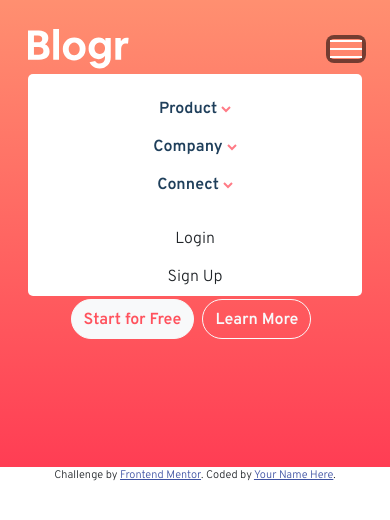
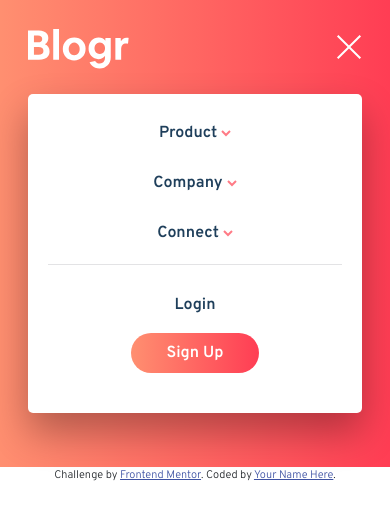
Before and after one commit to azaespa/blogr-landing-page, a plain HTML site: page index.html in a window 390 px wide. Both pictures are taken after a click on the button 346 px from the left and 49 px from the top of the page. Drawn offline with nearby package versions, Linux system fonts and the light colour scheme.

Commit message:
hamburger to close & collapse container padding

```diff
--- a/index.html
+++ b/index.html
@@ -18,17 +18,18 @@
       <a href="#" class="navbar-brand">
         <img src="images/logo.svg" alt="Blogr">
       </a>
-      <button class="navbar-toggler hamburger-btn" type="button" data-bs-toggle="collapse" data-bs-target="#navmenu">
-        <img class="hamburger-icon" src="images/icon-hamburger.svg" alt="">
+      <button class="navbar-toggler hamburger-btn" type="button" data-bs-toggle="collapse" data-bs-target="#navmenu" collapsed="false">
+        <!-- <img class="hamburger-icon" src="images/icon-hamburger.svg" alt=""> -->
     </button>
     <div class="collapse navbar-collapse" id="navmenu">
-      <div class="navbar-nav text-center nav-btns">
+      <div class="nav-btns">
+        <div class="navbar-nav text-center">
           <a role="button" class="btn nav-item nav-item-main" data-bs-toggle="collapse" href="#product">Product </a>
           <a role="button" class="btn nav-item nav-item-main" data-bs-toggle="collapse" href="#company">Company </a>
           <div class="position-relative" id="connectNav">
-          <a role="button" class="btn nav-item nav-item-main" data-bs-toggle="collapse" href="#connect" id="connectBtn">Connect </a>
-          <div class="collapse nav-links" id="connect">
-            <div class="navbar-nav text-center">
+            <a role="button" class="btn nav-item nav-item-main" data-bs-toggle="collapse" href="#connect" id="connectBtn" collapsed="false">Connect </a>
+            <div class="collapse" id="connect">
+              <div class="navbar-nav nav-links text-center">
                 <div class="nav-item"><a href="" class="nav-link">Contact</a></div>
                 <div class="nav-item"><a href="" class="nav-link">Newsletter</a></div>
                 <div class="nav-item"><a href="" class="nav-link">LinkedIn</a></div>
@@ -36,9 +37,10 @@
             </div>
           </div>
         </div>
-      <div class="navbar-nav text-center ms-auto">
-        <div class="nav-item"><button class="btn">Login</button></div>
-        <div class="nav-item"><button class="btn">Sign Up</button></div>
+        <div class="navbar-nav text-center nav-account ms-auto">
+          <div class="nav-item"><button class="btn" id="login">Login</button></div>
+          <div class="nav-item"><button class="btn" id="signup">Sign Up</button></div>
+        </div>
       </div>
     </div>
     </div>
--- a/script.js
+++ b/script.js
@@ -1,14 +1,38 @@
+const hamburgerMenu = document.querySelector(".hamburger-btn"),
+    hamburgerIcon = hamburgerMenu.querySelector(".hamburger-icon");
+
 const connectNav = document.getElementById("connectNav"),
-    connectBtn = connectNav.getElementById("connectBtn"),
-    connectCollapse = connectNav.querySelector(".collapse");
+    connectBtn = connectNav.querySelector("#connectBtn"),
+    connectCollapse = connectNav.querySelector("#connect");
 
 function init(){
-    connectBtn.addEventListener("click", handleClick);
+    hamburgerMenu.addEventListener("click", handleClickMenu)
+    connectBtn.addEventListener("click", handleClickNav);
 
 }
 
-function handleClick(event) {
-    console.log(event.target)
+function handleClickMenu(event){
+    updateCollapseAttribute(hamburgerMenu);
+    if(hamburgerMenu.getAttribute("collapsed") !== "true"){
+        hamburgerMenu.classList.add("opened");
+    } else {
+        if(hamburgerMenu.classList.contains("opened")){
+            hamburgerMenu.classList.remove("opened");
+        }
+    }
+}
+
+function handleClickNav(event) {
+    const btn = event.target;
+    updateCollapseAttribute(btn);
+}
+
+function updateCollapseAttribute(btn) {
+    if(btn.getAttribute("collapsed") !== "true" && hamburgerMenu.getAttribute("aria-expanded") !== "true") {
+        return btn.setAttribute("collapsed", "true");
+    } else {
+        return btn.setAttribute("collapsed", "false");
+    }
 }
 
 init();
--- a/style.css
+++ b/style.css
@@ -6,13 +6,15 @@
     --light-red: hsl(356, 100%, 66%);
     --very-light-red: hsl(355, 100%, 74%);
     --very-dark-blue: hsl(208, 49%, 24%);
+    --very-dark-blue-75: hsla(208, 49%, 24%, 0.75);
     /* Neutral */
     --white: hsl(0, 0%, 100%);
     --grayish-blue: hsl(240, 2%, 79%);
+    --grayish-blue-50: hsl(240, 2%, 79%, 50%);
     --very-grayish-blue: hsl(207, 13%, 34%);
     --very-dark-black-blue: hsl(240, 10%, 16%);
     /* Gradient */
-    --vlred-to-lred: linear-gradient(hsl(13, 100%, 72%), hsl(353, 100%, 62%));
+    --vlred-to-lred: linear-gradient(to right,hsl(13, 100%, 72%), hsl(353, 100%, 62%));
     --vdgray-blue-to-vddesaturated-blue: linear-gradient(hsl(237, 17%, 21%), hsl(237, 23%, 32%));
     /* Typography */
     --fs-default: 16px;
@@ -36,9 +38,21 @@ body {
     width: 100%;
 }
 
+.hamburger-btn::before {
+    content: url(images/icon-hamburger.svg);
+}
+
+.hamburger-btn.opened::before {
+    content: url(images/icon-close.svg);
+}
+
 .hamburger-btn {
     border-style: none;
     padding: 0;
+}
+
+.hamburger-btn:focus {
+    box-shadow: none;
 }
 
 .hamburger-icon {
@@ -47,8 +61,10 @@ body {
 }
 
 #navmenu {
+    margin-top: 1.25rem;
     background-color: var(--white);
     border-radius: 5px;
+    box-shadow: 0 19px 38px rgba(0,0,0,0.30);
 }
 
 .nav-item {
@@ -59,6 +75,14 @@ body {
     text-decoration: none;
 }
 
+.nav-btns {
+    padding: 1.25rem;
+}
+
+.nav-item-main {
+    margin-bottom: 0.75rem;
+}
+
 .nav-item-main:focus {
     box-shadow: none;
 }
@@ -67,17 +91,39 @@ body {
     content: url(images/icon-arrow-dark.svg);
 }
 
-.nav-btns {
-    padding: 1rem;
+.nav-item-main[collapsed="true"]{
+    color: var(--very-dark-blue-75);
 }
 
 .nav-links {
+    padding: 1.25rem;
     border-radius: 5px;
     background-color: hsl(240, 7%, 94%);
+    margin-bottom: 1.5rem;
 }
 
 .navbar-light .navbar-nav .nav-link {
-    color: var(--very-grayish-blue);
+    color: var(--very-dark-blue-75);
+}
+
+.nav-account {
+    padding: 1.25rem 0;
+    border-top: 1px solid var(--grayish-blue-50);
+}
+
+.nav-account button {
+    font-weight: var(--fw-bold-set-one);
+    color: var(--very-dark-blue);
+    border: none;
+    line-height: 1.75rem;
+    width: 8rem;
+    border-radius: 20px;
+}
+
+#signup {
+    margin-top: .5rem;
+    color: var(--white);
+    background-image: var(--vlred-to-lred);
 }
 
 .showcase {
@@ -123,10 +169,15 @@ body {
     #navmenu {
         background-color: transparent;
         border-radius: 0;
+        box-shadow: none;
     }
 
     .nav-btns {
         padding: 0;
+    }
+
+    .nav-account {
+        border-top: none;
     }
 
     .nav-item {
@@ -135,6 +186,12 @@ body {
 
     .nav-item-main::after {
         content: url(images/icon-arrow-light.svg)
+    }
+
+    .nav-item-main:hover,
+    .nav-item-main[collapsed="true"]{
+        text-decoration: underline;
+        color: var(--white);
     }
 
     .nav-links {
@@ -154,4 +211,5 @@ body {
     .navbar-light .navbar-nav .nav-link:hover {
         color: var(--very-dark-black-blue);
     }
+
 }
```
Lines whose indentation alone changed are shown as unchanged.
